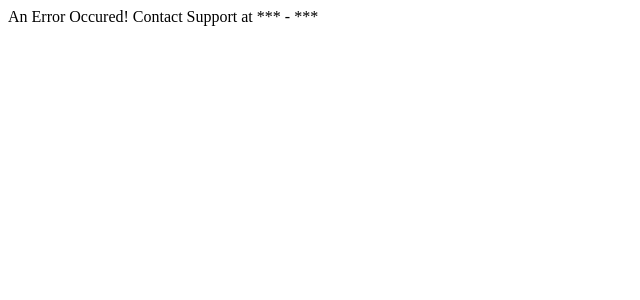
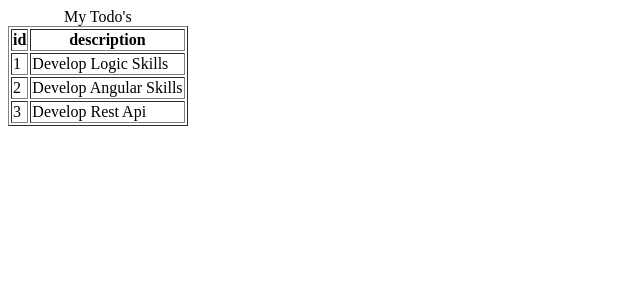
Before and after one commit to MuresanIA/Todo-App-Full-Stack-Angular, an Angular app: page /todos in a window 1280 px wide. Shown: the top 300 px of the page, without its empty margins (0-640 px from the left). Built offline with nearby package versions, Linux system fonts and the light colour scheme.

Commit message:
Created List Todos Component with ng generate

```diff
--- a/src/app/app-routing.module.ts
+++ b/src/app/app-routing.module.ts
@@ -3,12 +3,14 @@ import { Routes, RouterModule } from '@angular/router';
 import { LoginComponent } from './login/login.component';
 import { WelcomeComponent } from './welcome/welcome.component';
 import { ErrorComponent } from './error/error.component';
+import { ListTodosComponent } from './list-todos/list-todos.component';
 
 //welcome
 const routes: Routes = [
   { path: '', component: LoginComponent },
   { path: 'login', component: LoginComponent },
   { path: 'welcome/:name', component: WelcomeComponent },
+  { path: 'todos', component: ListTodosComponent },
   { path: '**', component: ErrorComponent }
 ];
 
--- a/src/app/app.module.ts
+++ b/src/app/app.module.ts
@@ -7,13 +7,15 @@ import { AppComponent } from './app.component';
 import { WelcomeComponent } from './welcome/welcome.component';
 import { LoginComponent } from './login/login.component';
 import { ErrorComponent } from './error/error.component';
+import { ListTodosComponent } from './list-todos/list-todos.component';
 
 @NgModule({
   declarations: [
     AppComponent,
     WelcomeComponent,
     LoginComponent,
-    ErrorComponent
+    ErrorComponent,
+    ListTodosComponent
   ],
   imports: [
     BrowserModule,
--- /dev/null
+++ b/src/app/list-todos/list-todos.component.html
@@ -0,0 +1,19 @@
+<table border="1">
+    <caption>My Todo's</caption>
+    <thead>
+        <tr>
+            <th>id</th>
+            <th>description</th>
+        </tr>
+    </thead>
+    <tbody>
+        <!-- for (Todo todo : todos){} -->
+        <tr *ngFor="let todo of todos">
+            <td>{{todo.id}}</td>
+            <td>{{todo.description}}</td>
+        </tr>
+
+    </tbody>
+
+
+</table>
--- /dev/null
+++ b/src/app/list-todos/list-todos.component.ts
@@ -0,0 +1,27 @@
+import { Component, OnInit } from '@angular/core';
+
+@Component({
+  selector: 'app-list-todos',
+  templateUrl: './list-todos.component.html',
+  styleUrls: ['./list-todos.component.css']
+})
+export class ListTodosComponent implements OnInit {
+
+  todos = [
+    {id : 1, description: 'Develop Logic Skills'},
+    {id : 2, description: 'Develop Angular Skills'},
+    {id : 3, description: 'Develop Rest Api'}
+  ]
+
+
+  // todo = {
+  //   id : 1,
+  //   description: 'Learn to Code'
+  // }
+
+  constructor() { }
+
+  ngOnInit(): void {
+  }
+
+}
--- a/src/app/welcome/welcome.component.html
+++ b/src/app/welcome/welcome.component.html
@@ -1 +1 @@
-Welcome {{name}}. Welcome to my Todo-app.
+Welcome {{name}}. Welcome to my Todo
```
Also changed, not shown: src/app/list-todos/list-todos.component.css (added), 1 other file (tests, documents, lock files or other folders).
